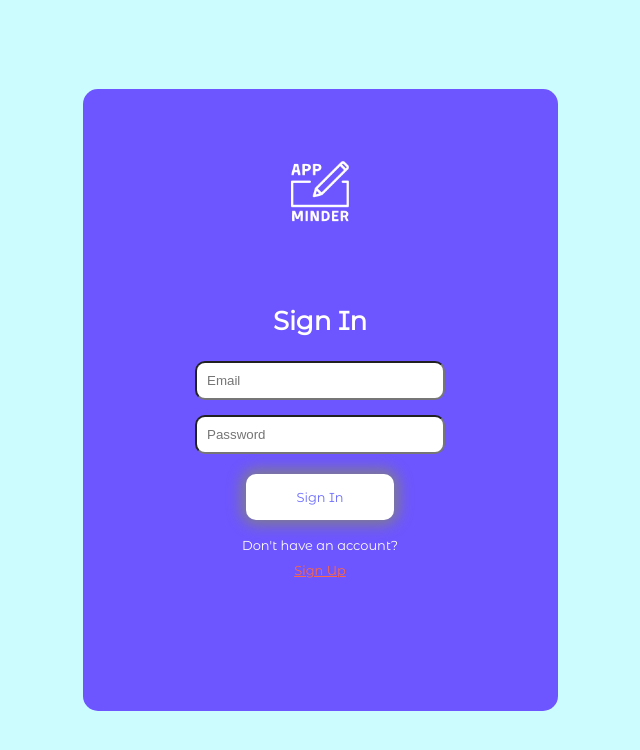
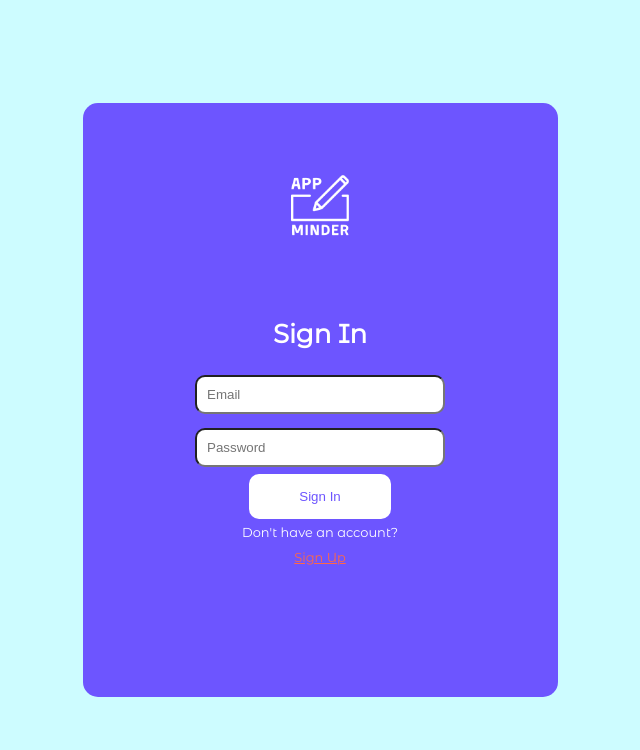
Before and after one commit to itsnotalvin/appminder, a React (Create React App) app in the folder client/: page /login in a window 1280 px wide. Shown: the top 750 px of the page, without its empty margins (320-960 px from the left). Built offline with nearby package versions, Linux system fonts and the light colour scheme; no server answers.

Commit message:
added enter to submit forms for login/signup

```diff
--- a/client/src/SignupLogin.css
+++ b/client/src/SignupLogin.css
@@ -71,9 +71,10 @@
     background-color: rgb(255, 255, 255);
     padding: 15px 50px;
     border-radius: 10px;
-    box-shadow: 0px 0px 15px 4px grey;
-    color: rgba(0, 0, 255, 0.588);
+    /* box-shadow: 0px 0px 15px 4px grey; */
+    color: #6d55ff;
     cursor: pointer;
+    border: none;
 }
 .submit-btn:hover {
     background-color: rgb(208, 208, 208);
--- a/client/src/components/Login.js
+++ b/client/src/components/Login.js
@@ -87,7 +87,7 @@ export const Login = () => {
                         <p ref={errRef} className={errMsg ? "errmsg" : "offscreen"} ></p>
 
                         <h1>Sign In</h1>
-                        <form onSubmit={handleSubmit}>
+                        <form onFormSubmit={handleSubmit}>
                             <input
                                 type="text"
                                 id="email"
@@ -121,7 +121,7 @@ export const Login = () => {
                             <div className="signup-comments" style={{ display: enterVals ? 'block' : 'none' }}>
                                 <p style={{ color: 'red', margin: 0 }}>Please enter both details</p>
                             </div>
-                            <p className="submit-btn" onClick={handleSubmit}>Sign In</p>
+                            <button className="submit-btn" type='submit' onClick={handleSubmit}>Sign In</button>
 
                             <p className="signup-comments">
                                 Don't have an account?
--- a/client/src/components/Signup.js
+++ b/client/src/components/Signup.js
@@ -256,7 +256,7 @@ export const Signup = () => {
                     <img src={appminder_logo} id='appminderlogo-landing' />
                         <h1>Register</h1>
 
-                        <form onSubmit={handleSubmit}>
+                        <form onFormSubmit={handleSubmit}>
                             {/* firstname */}
                             <input
                                 type="text"
@@ -381,9 +381,9 @@ export const Signup = () => {
 
                             {/* submit button */}
 
-                            <p className={validInputs ? "submit-btn" : "submit-btn invalid-input disabled"} role="submit-btn" onClick={handleSubmit} ref={signupBtnRef}>
+                            <button type ='submit' className={validInputs ? "submit-btn" : "submit-btn invalid-input disabled"} role="submit-btn" onClick={handleSubmit} ref={signupBtnRef}>
                                 Start tracking
-                            </p>
+                            </button>
                             <p className="signup-comments">
                                 Already have an account?
                             </p>
```
